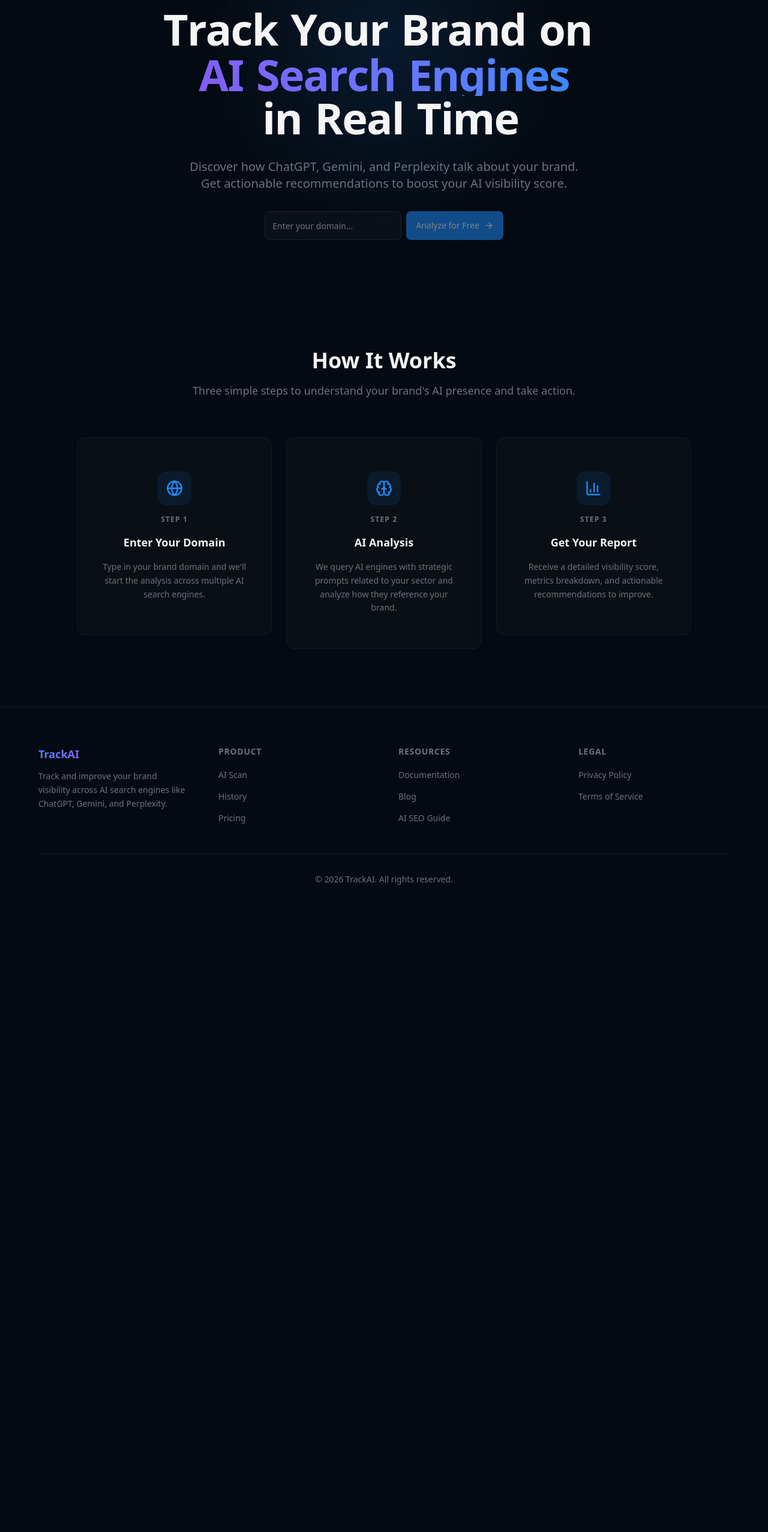
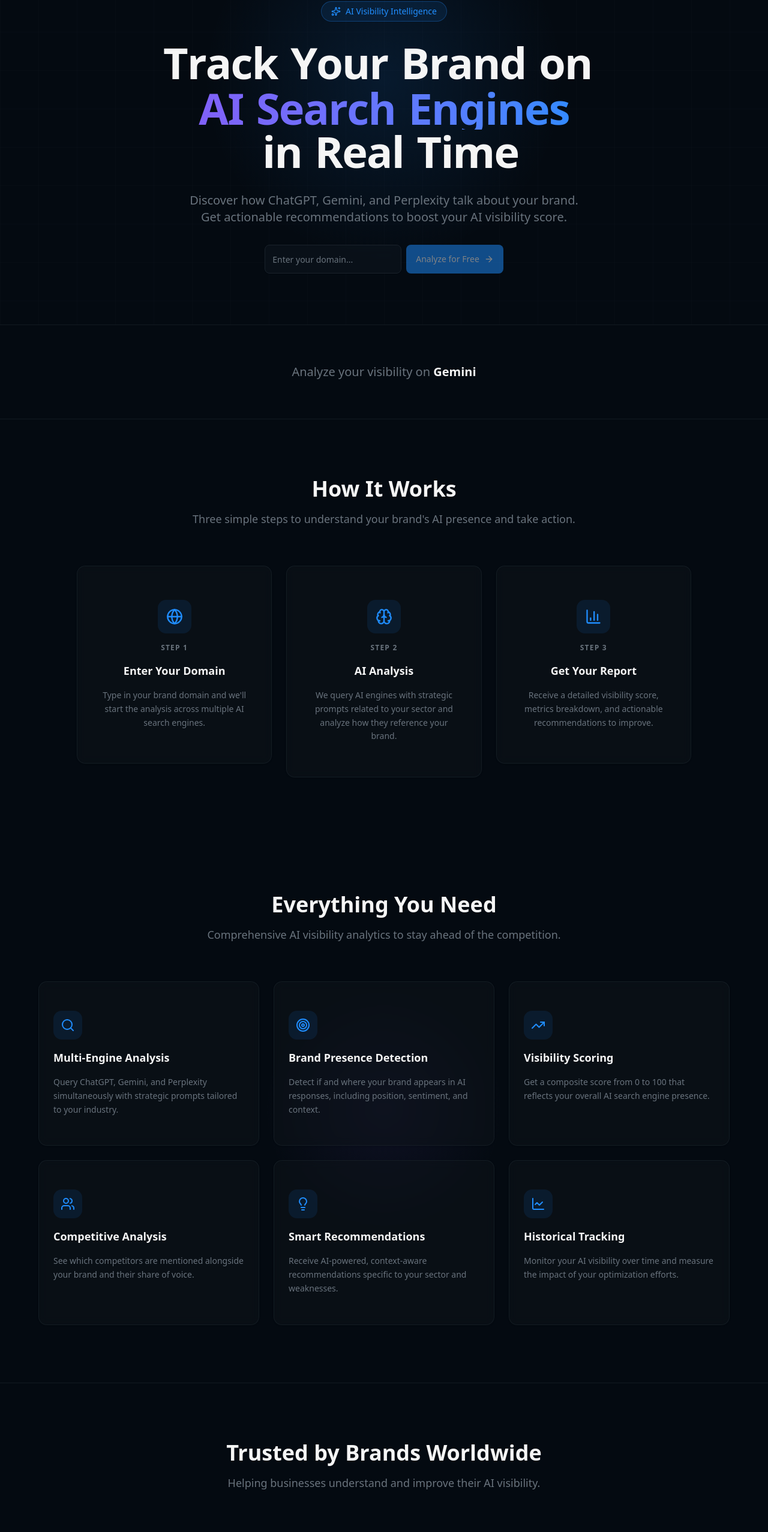
Before and after one commit to iiishuu/TrackAI, a Next.js app: page / in a window 1280 px wide. Shown: the part 195-2749 px from the top of the page at 60% size. Before the commit the page ends 1735 px from the top, so only its background shows below. Built offline with nearby package versions, Linux system fonts and the light colour scheme; no server answers.

Commit message:
feat: wire all landing sections in page.tsx with fixed navbar offset

```diff
--- a/src/app/page.tsx
+++ b/src/app/page.tsx
@@ -1,13 +1,20 @@
 import { Hero } from "@/frontend/components/landing/Hero";
+import { AILogos } from "@/frontend/components/landing/AILogos";
 import { HowItWorks } from "@/frontend/components/landing/HowItWorks";
+import { Features } from "@/frontend/components/landing/Features";
+import { Stats } from "@/frontend/components/landing/Stats";
+import { FinalCTA } from "@/frontend/components/landing/FinalCTA";
 import { Footer } from "@/frontend/components/landing/Footer";
 
 export default function Home() {
   return (
-    <div className="flex min-h-[calc(100vh-3.5rem)] flex-col">
+    <div className="flex min-h-screen flex-col pt-14">
       <Hero />
+      <AILogos />
       <HowItWorks />
-      <div className="flex-1" />
+      <Features />
+      <Stats />
+      <FinalCTA />
       <Footer />
     </div>
   );
```
